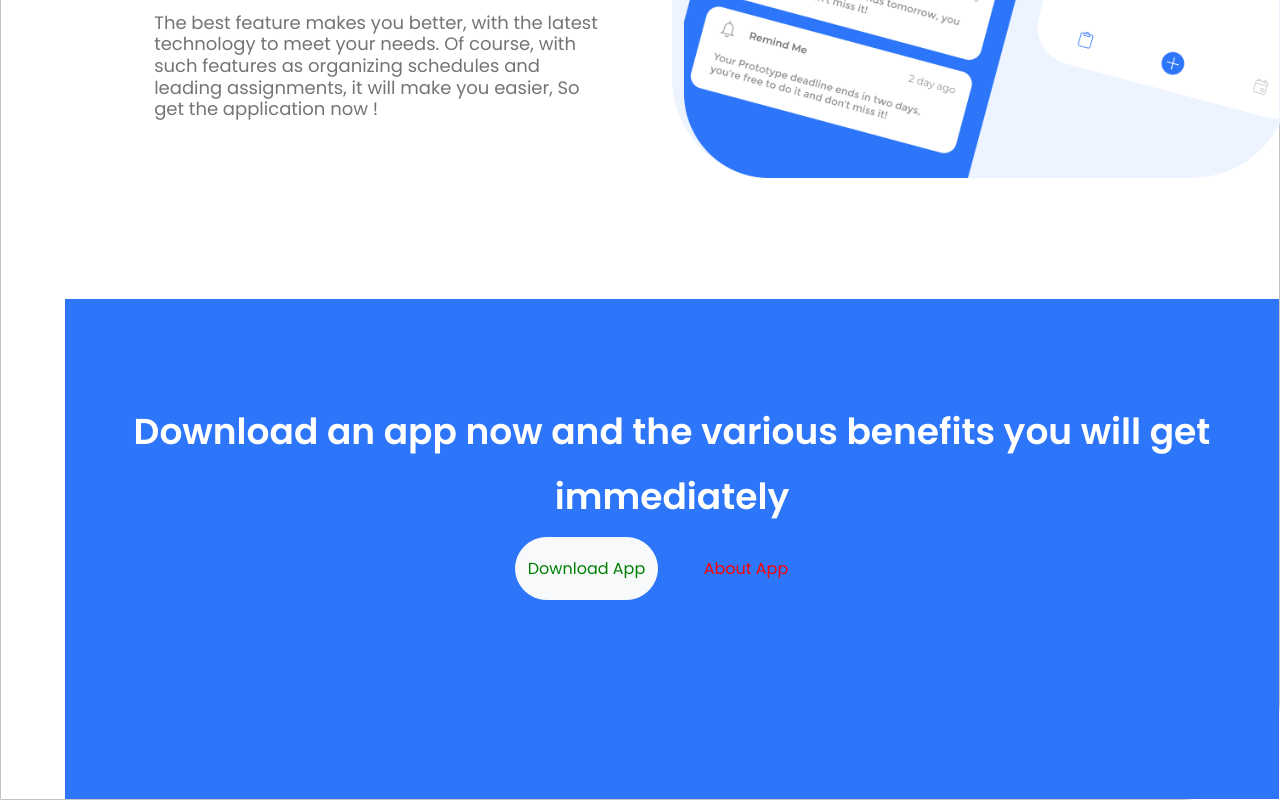
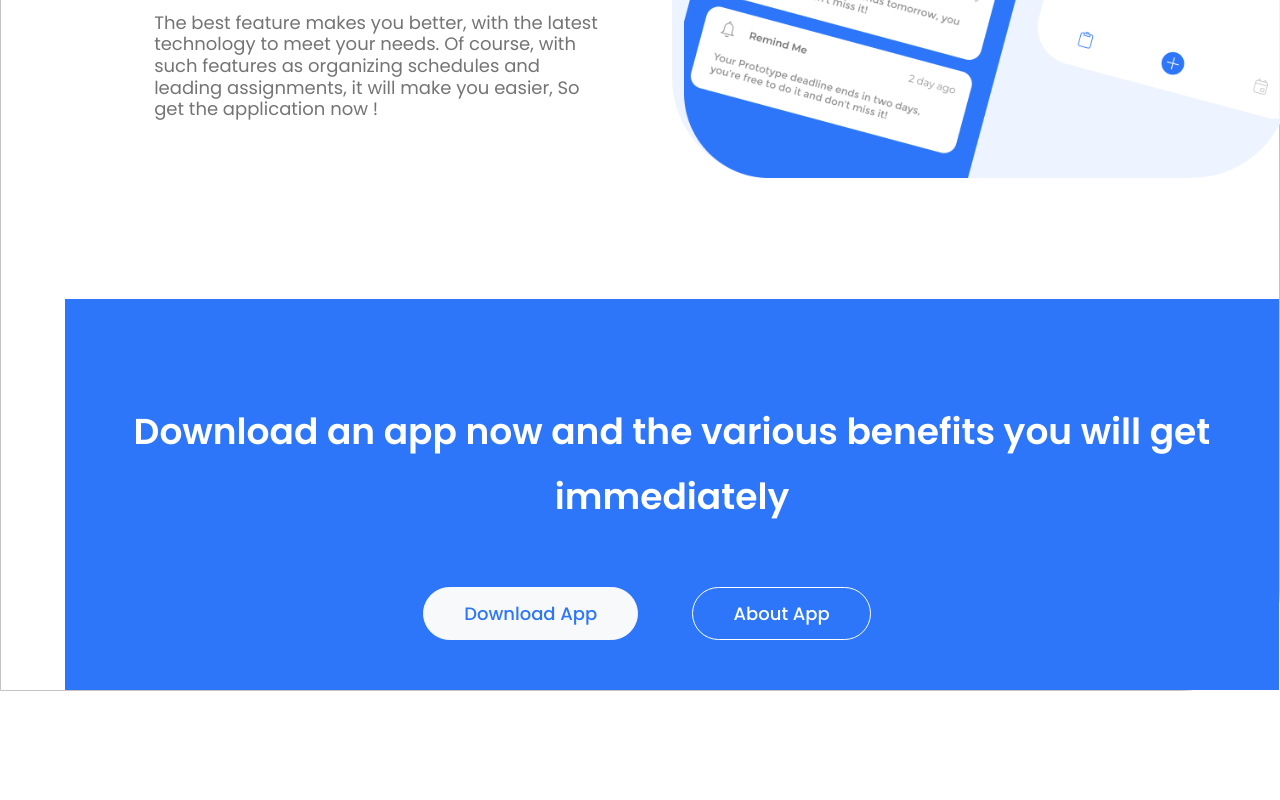
Before and after one commit to blaz-k/figma-test, a plain HTML site: page index.html in a window 1280 px wide. Shown: the part 2127-2927 px from the top of the page. After the commit the page ends 2818 px from the top, so only its background shows below. Drawn offline with nearby package versions, Linux system fonts and the light colour scheme.

Commit message:
user-section made

```diff
--- a/public/assets/css/my.css
+++ b/public/assets/css/my.css
@@ -231,10 +231,10 @@ body {
 #user-section {
   margin-top: 150px;
   background-color: #2d76f9;
-  height: 500px;
   text-align: center;
   justify-content: center;
   margin-top: 10%;
+  margin-right: 250px;
 }
 
 #user-section h4 {
@@ -246,14 +246,25 @@ body {
 }
 
 #user-section .btn-outline-primary {
-  color: red;
+  color: white;
+  border: 1.5px solid #ffffff;
+  box-sizing: border-box;
+  border-radius: 1500px;
+  margin: 50px;
+  font-weight: 500;
+  font-size: 18px;
+  line-height: 27px;
 }
 
 #user-section .btn-light {
-  color: green;
   border-radius: 1500px;
-  padding-left: 1%;
-  padding-right: 1%;
-  padding-top: 1.5%;
-  padding-bottom: 1.5%;
+  box-sizing: border-box;
+  padding-left: 40px;
+  padding-right: 40px;
+  padding-top: 12px;
+  padding-bottom: 12px;
+  font-weight: 500;
+  font-size: 18px;
+  line-height: 27px;
+  color: #2d76f9;
 }
```
